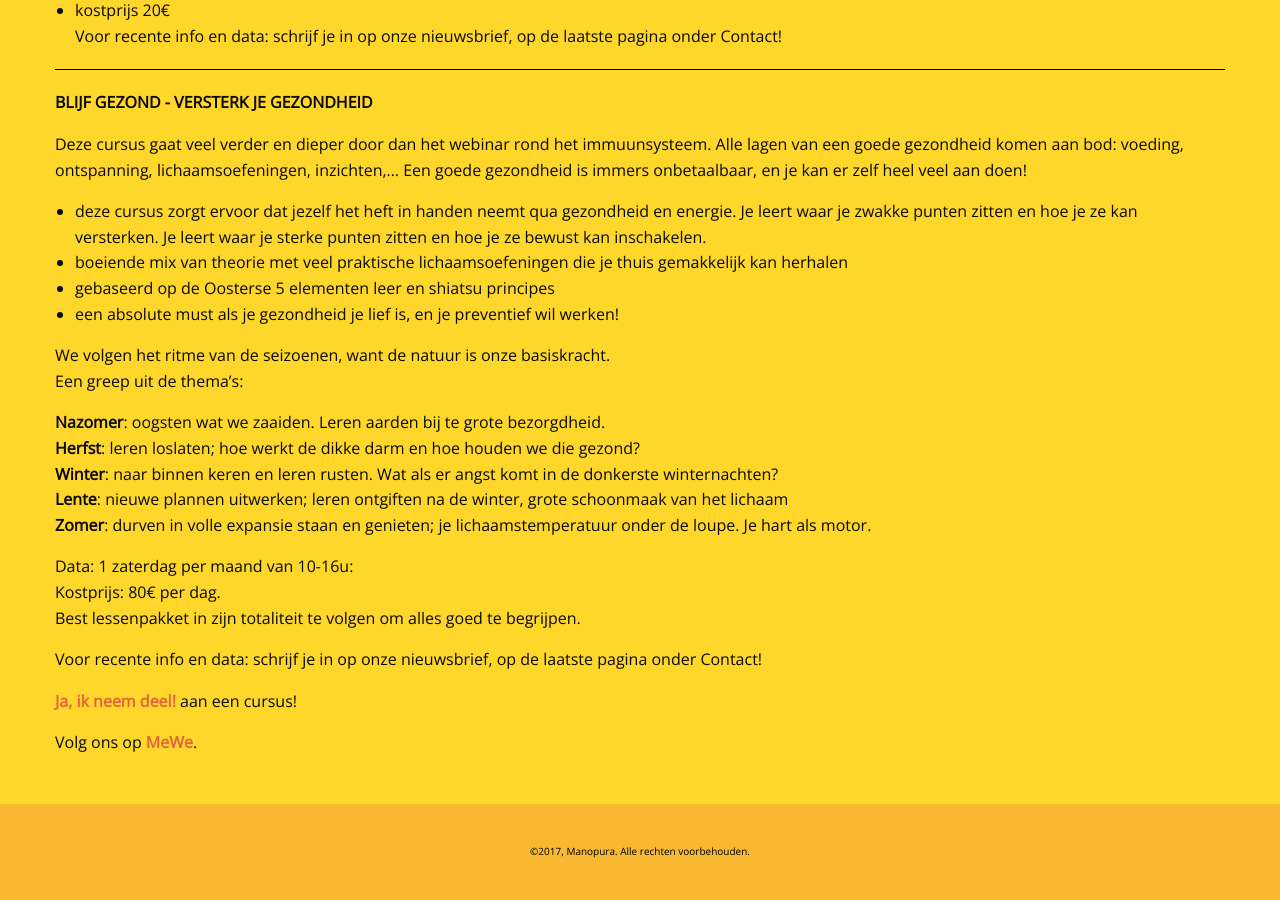
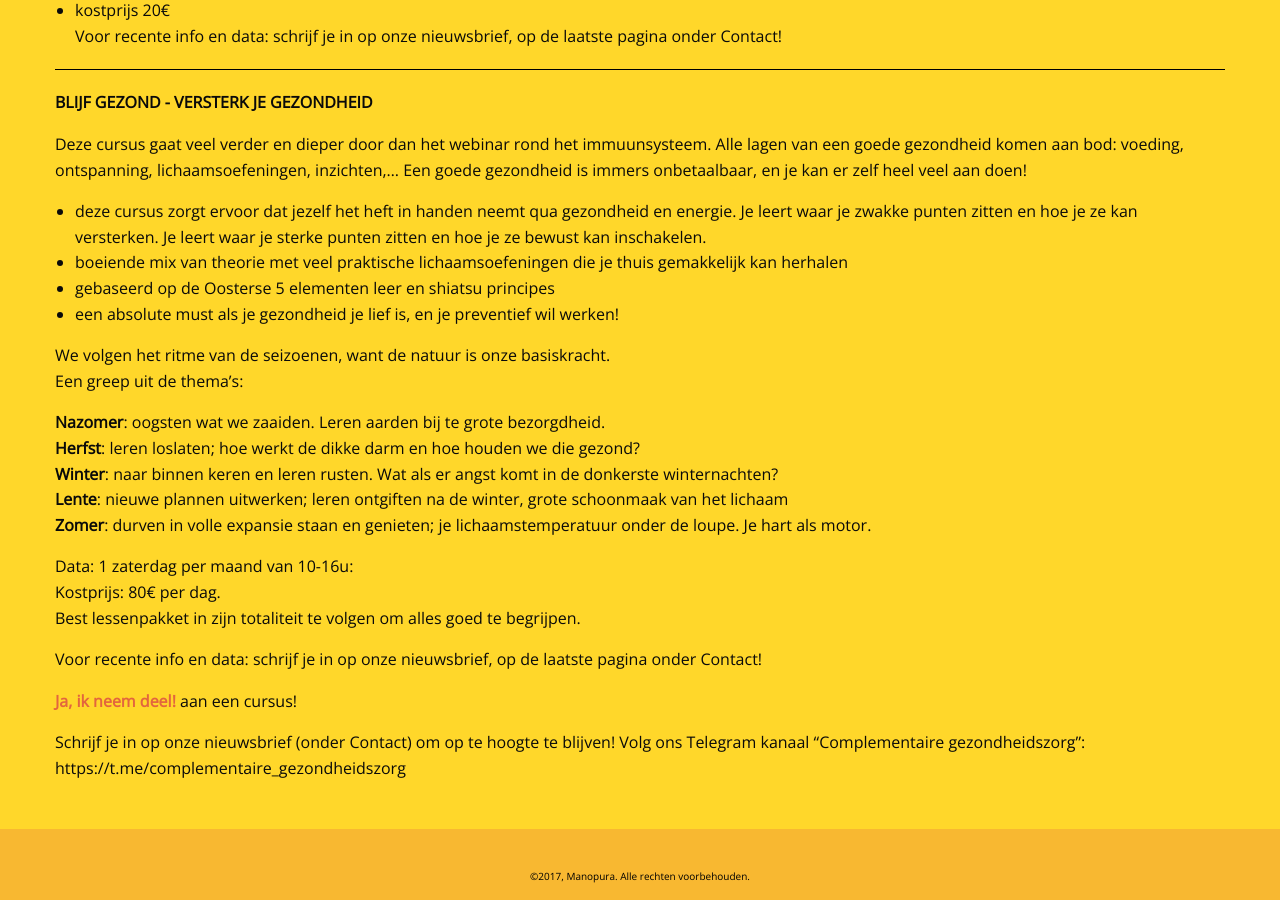
Before and after one commit to manopura/manopura.github.io, a Jekyll site: the page built from cursussen.md, in a window 1280 px wide and 900 px high, scrolled down 5622 px. Built offline with Jekyll 4.4.1, drawn with Linux system fonts in a browser that asks for light colours; nearby versions of some CDN libraries; our own code applies the rules of GitHub Pages for plain Markdown files; before the commit the page ends 6497 px from its top, so only the background shows below that.

Commit message:
Update cursussen.md

```diff
--- a/cursussen.md
+++ b/cursussen.md
@@ -188,4 +188,5 @@ Voor recente info en data: schrijf je in op onze nieuwsbrief, op de laatste pagi
 
 [**Ja, ik neem deel!**](mailto:marian@manopura.be) aan een cursus!
 
-Volg ons op [**MeWe**](https://mewe.com/p/manopura-komtotrust-mariandelathauwer).
+Schrijf je in op onze nieuwsbrief (onder Contact) om op te hoogte te blijven!
+Volg ons Telegram kanaal "Complementaire gezondheidszorg": https://t.me/complementaire_gezondheidszorg
```
